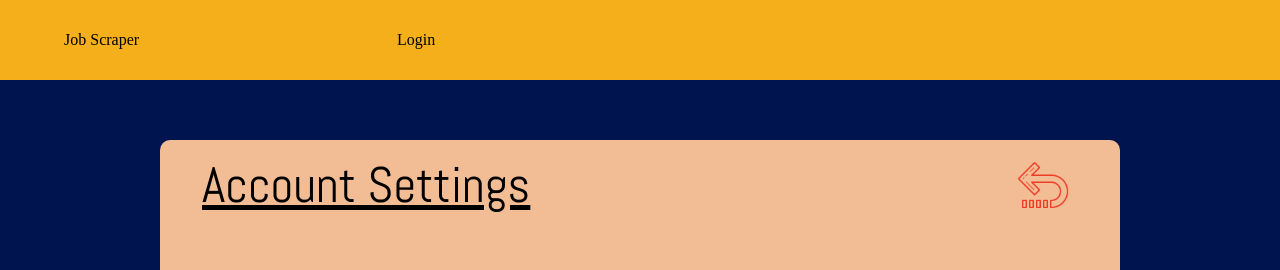
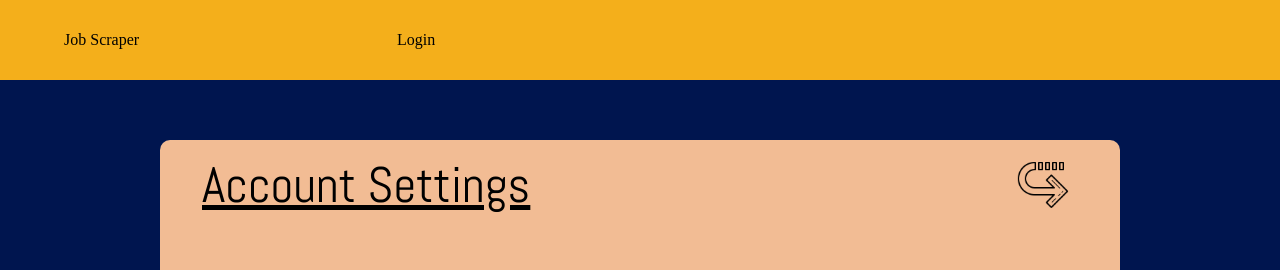
Before and after one commit to nwangemann/job-scraper-app, a React (Create React App) app: page /account in a window 1280 px wide. In both pictures the pointer is over the picture 1043 px from the left and 185 px from the top of the page. Shown: the top 270 px of the page. Built offline with nearby package versions, Linux system fonts and the light colour scheme; what redux-promise-middleware would draw is missing.

Commit message:
the chosen color scheme

```diff
--- a/src/Components/AccountPage/AccountPage.js
+++ b/src/Components/AccountPage/AccountPage.js
@@ -57,7 +57,7 @@ function AccountPage() {
           />
         </div>
         <div>
-          <h1 className="yourEmail">Your Email:{displayEmail}</h1>
+          <h1 className="yourEmail">Your Email: {displayEmail}</h1>
         </div>
 
         <div className="formDiv">
--- a/src/Components/AccountPage/AccountPage.scss
+++ b/src/Components/AccountPage/AccountPage.scss
@@ -31,7 +31,9 @@
 }
 
 .returnImg:hover {
-  filter: invert(27%) sepia(51%) saturate(2878%) hue-rotate(346deg) brightness(104%) contrast(97%);
+  // filter: invert(27%) sepia(51%) saturate(2878%) hue-rotate(346deg) brightness(104%) contrast(97%);
+  transform: rotate(180deg);
+  transition-duration: 1s;
 }
 
 .accountContainer {
```
